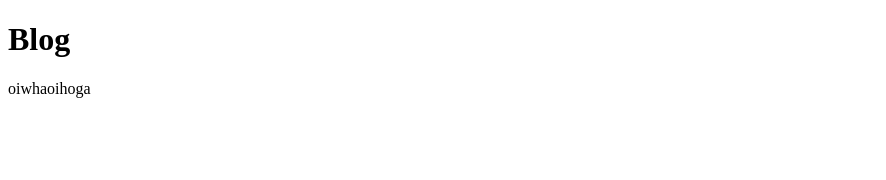
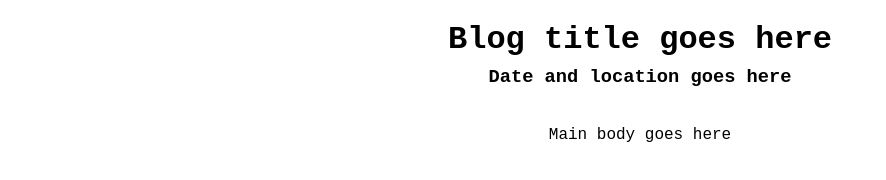
Before and after one commit to crispo513/personal-portfolio-website, a website: page blogs.html in a window 1280 px wide. Shown: the whole page, without its empty margins (0-886 px from the left). Drawn offline with Linux system fonts and the light colour scheme.

Commit message:
Added blogs format and css

```diff
--- a/blogs.html
+++ b/blogs.html
@@ -1,8 +1,9 @@
 <!DOCTYPE html>
 <link rel="stylesheet" href="styles/blogstyles.css">
 <head>
-    <h1>Blog</h1>
+    <h1>Blog title goes here</h1>
+    <h3>Date and location goes here</h3>
     <body>
-        oiwhaoihoga
+        Main body goes here
     </body>
 </head>
--- a/styles/blogstyles.css
+++ b/styles/blogstyles.css
@@ -0,0 +1,14 @@
+body {
+    font: 100;
+    font-family: 'Courier New';
+    text-align: center;
+}
+
+h1 {
+    margin-bottom: 0mm;
+}
+
+h3 {
+    margin-top: 2mm;
+    margin-bottom: 10mm;
+}
```
